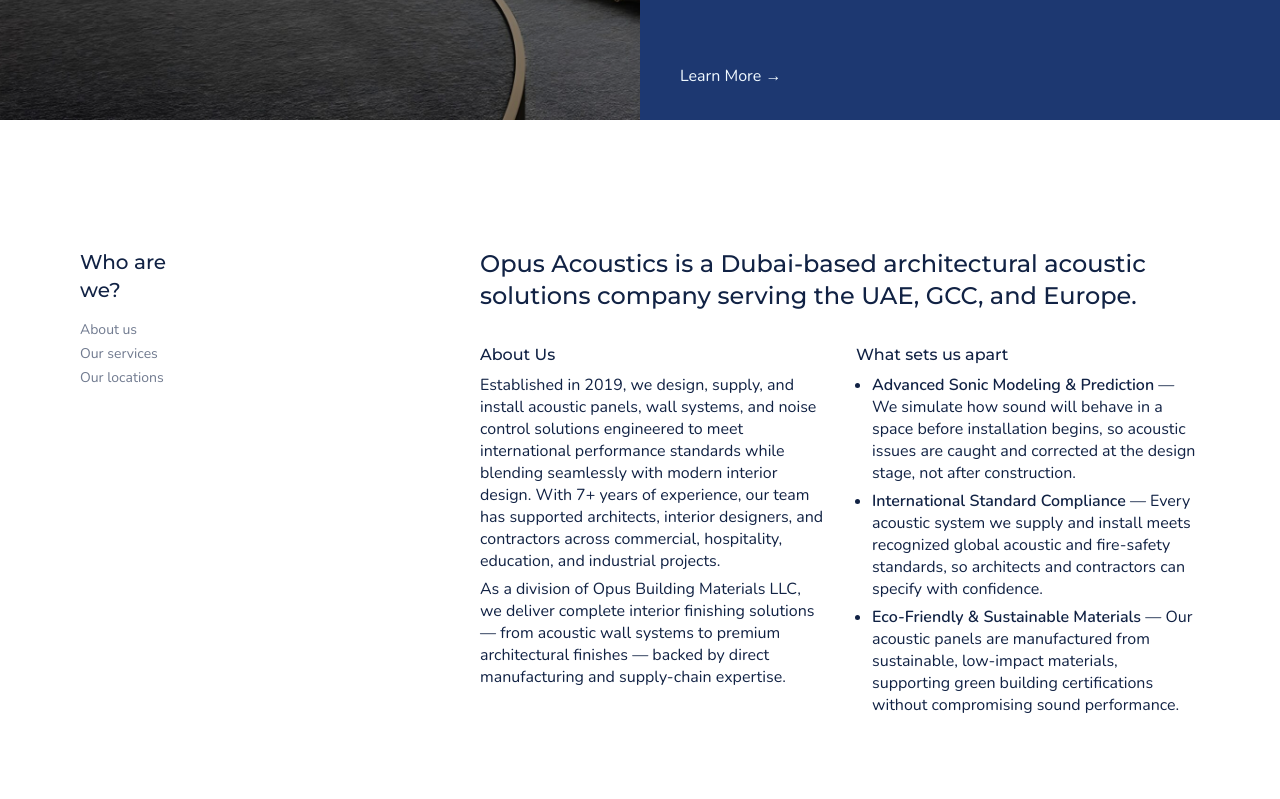
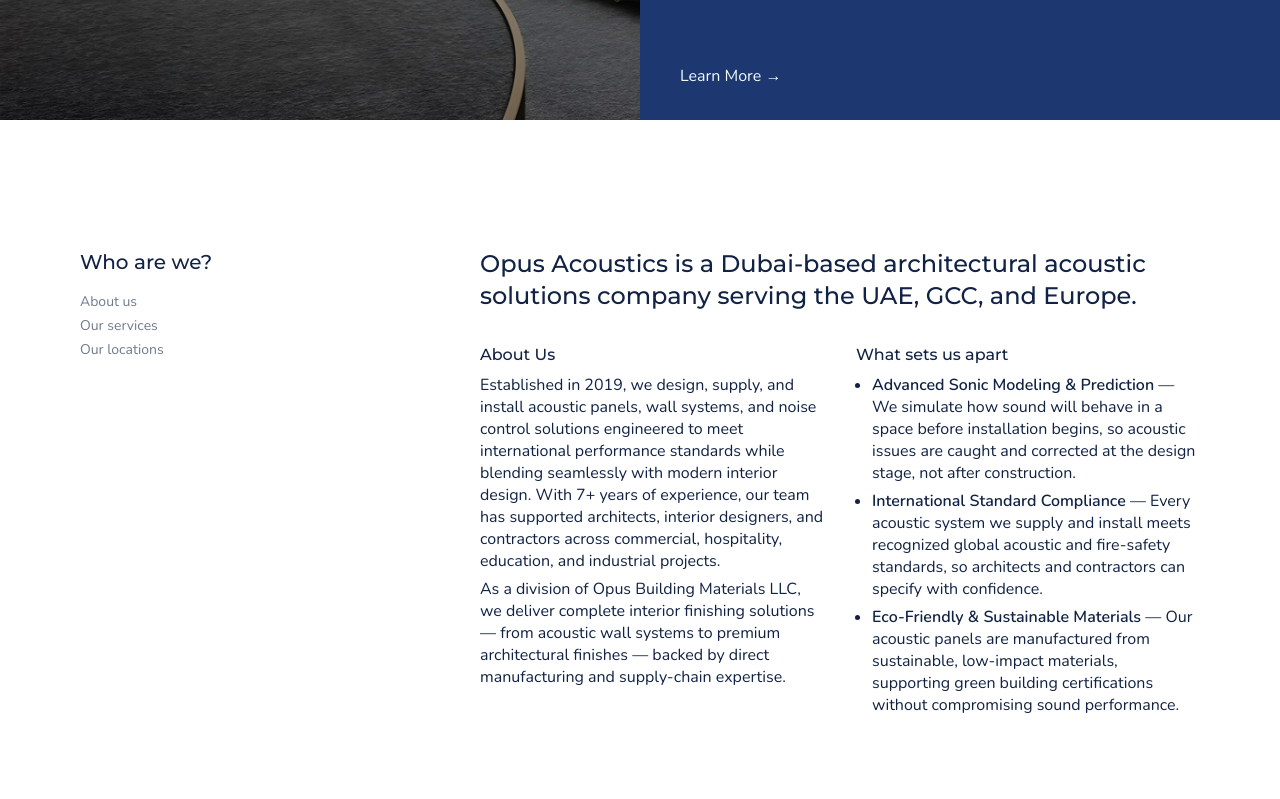
Before and after one commit to ToxicNinja12/opus, a React (Vite) app: page / in a window 1280 px wide. Shown: the part 680-1479 px from the top of the page. Built offline with nearby package versions, Linux system fonts and the light colour scheme.

Commit message:
Make about navigation fixed in place

```diff
--- a/src/sections/About.jsx
+++ b/src/sections/About.jsx
@@ -1,12 +1,12 @@
 function AboutOverview() {
   return (
-    <div className="relative grid grid-cols-1 lg:grid-cols-6 gap-8 sm:gap-10 lg:gap-20 px-6 sm:px-10 lg:px-20 pt-16 sm:pt-20 lg:pt-32 pb-20 lg:pb-12 text-sky-950">
+    <div className="relative grid grid-cols-1 lg:grid-cols-6 gap-8 sm:gap-10 lg:gap-20 px-6 sm:px-10 lg:px-20 pt-16 sm:pt-20 lg:pt-32 pb-20 lg:mb-0 text-sky-950">
       {/* Mobile/tablet heading — plain, not sticky, no nav */}
       <h2 className="lg:hidden font-lead text-xl">Who are we?</h2>
 
       {/* Desktop label — sticky, spans all three blocks below */}
       <div className="hidden lg:block lg:row-span-3">
-        <div className="sticky top-32">
+        <div className="absolute top-32">
           <h2 className="font-lead text-xl">Who are we?</h2>
           <nav className="flex flex-col gap-1 mt-4 text-sm text-sky-950/60">
             <a
```
